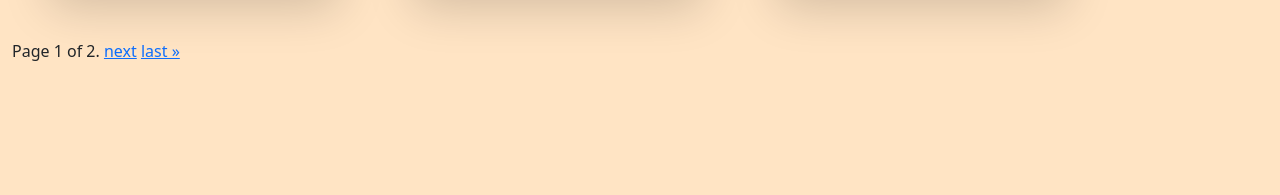
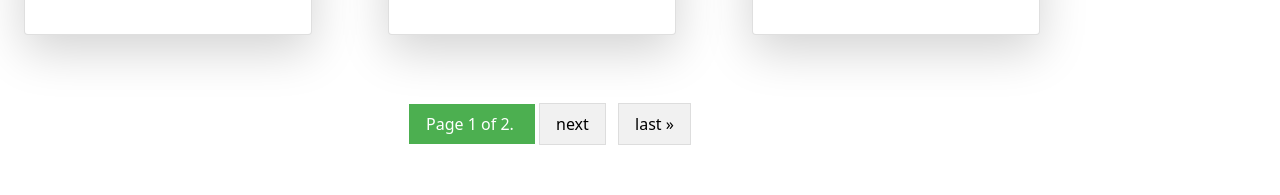
Before and after one commit to Hamed-Hasan/Django-restaurant, a Django app: page /meal/ in a window 1280 px wide. Shown: the part 992-1187 px from the top of the page. Before the commit the page ends 1053 px from the top, so only its background shows below. Run offline with Django 4.2, Linux system fonts and the light colour scheme.

Commit message:
🚀 Added search functionality for displaying filtered meals. 📊 Implemented Paginator for paginating filtered meals. 🌟 Styled the pagination display with CSS. 🏆 Updated the design of the meal boxes. 🔄 Refactored code structure in the menu template.

```diff
--- a/meal/templates/index.html
+++ b/meal/templates/index.html
@@ -3,11 +3,55 @@
 {% load static %}
 
 {% block design %}
-    <link rel="stylesheet" href="{% static "css/meal.css" %}">
+    <style>
+        .pagination {
+            display: flex;
+            justify-content: center;
+            align-items: center;
+            margin-top: 20px;
+            margin-bottom: 50px;
+        }
+
+        .step-links a {
+            display: inline-block;
+            padding: 8px 16px;
+            margin: 0 4px;
+            border: 1px solid #ddd;
+            background-color: #f1f1f1;
+            color: black;
+            text-decoration: none;
+        }
+
+        .step-links .current {
+            padding: 8px 16px;
+            border: 1px solid #4CAF50;
+            background-color: #4CAF50;
+            color: white;
+        }
+
+        /* Center the search bar */
+        form {
+            display: flex;
+            justify-content: center;
+            margin-top: 20px;
+        }
+
+        input[type="text"],
+        input[type="submit"] {
+            padding: 8px;
+        }
+    </style>
 {% endblock %}
 
 {% block content %}
     <h1 class="text-lg-center">Menu</h1>
+
+    <!-- Centered Search bar -->
+    <form method="get" action="{% url 'show_item' %}">
+        <input type="text" name="q" value="{{ search_query }}" placeholder="Search items...">
+        <input type="submit" value="Search">
+    </form>
+
     {% for i in meals %}
         <div class="meal-box container col-md-4 col-sm-12 m-auto mt-4">
             <div class="card shadow-lg p-3 mb-5 bg-body rounded" style="width: 18rem;">
@@ -25,8 +69,8 @@
     <div class="pagination">
         <span class="step-links">
             {% if meals.has_previous %}
-                <a href="?page=1">&laquo; first</a>
-                <a href="?page={{ meals.previous_page_number }}">previous</a>
+                <a href="?q={{ search_query }}&page=1">&laquo; first</a>
+                <a href="?q={{ search_query }}&page={{ meals.previous_page_number }}">previous</a>
             {% endif %}
 
             <span class="current">
@@ -34,8 +78,8 @@
             </span>
 
             {% if meals.has_next %}
-                <a href="?page={{ meals.next_page_number }}">next</a>
-                <a href="?page={{ meals.paginator.num_pages }}">last &raquo;</a>
+                <a href="?q={{ search_query }}&page={{ meals.next_page_number }}">next</a>
+                <a href="?q={{ search_query }}&page={{ meals.paginator.num_pages }}">last &raquo;</a>
             {% endif %}
         </span>
     </div>
--- a/meal/views.py
+++ b/meal/views.py
@@ -61,14 +61,20 @@
               ]
     }
 
-    # Number of items per page
+   # Number of items per page
     items_per_page = 6
+
+    # Get the search query from the request's GET parameters
+    search_query = request.GET.get('q', '')
+
+    # Filter meals based on the search query
+    filtered_meals = [meal for meal in meals['categories'] if search_query.lower() in meal['strCategory'].lower()]
+
+    # Create a Paginator object for filtered meals
+    paginator = Paginator(filtered_meals, items_per_page)
 
     # Get the page number from the request's GET parameters
     page = request.GET.get('page', 1)
-
-    # Create a Paginator object
-    paginator = Paginator(meals['categories'], items_per_page)
 
     try:
         # Get the specified page
@@ -80,4 +86,4 @@
         # If page is out of range (e.g., 9999), deliver the last page of results.
         current_page = paginator.page(paginator.num_pages)
 
-    return render(request, 'index.html', {'meals': current_page})
+    return render(request, 'index.html', {'meals': current_page, 'search_query': search_query})
```
Also changed, not shown: meal/static/css/meal.css (line endings or trailing spaces). Lines whose indentation alone changed are shown as unchanged.
